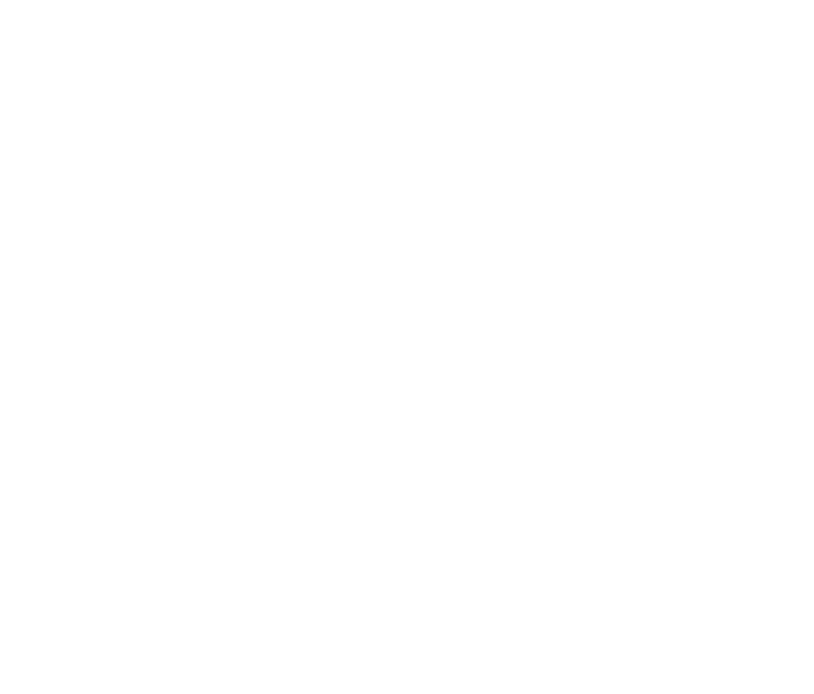
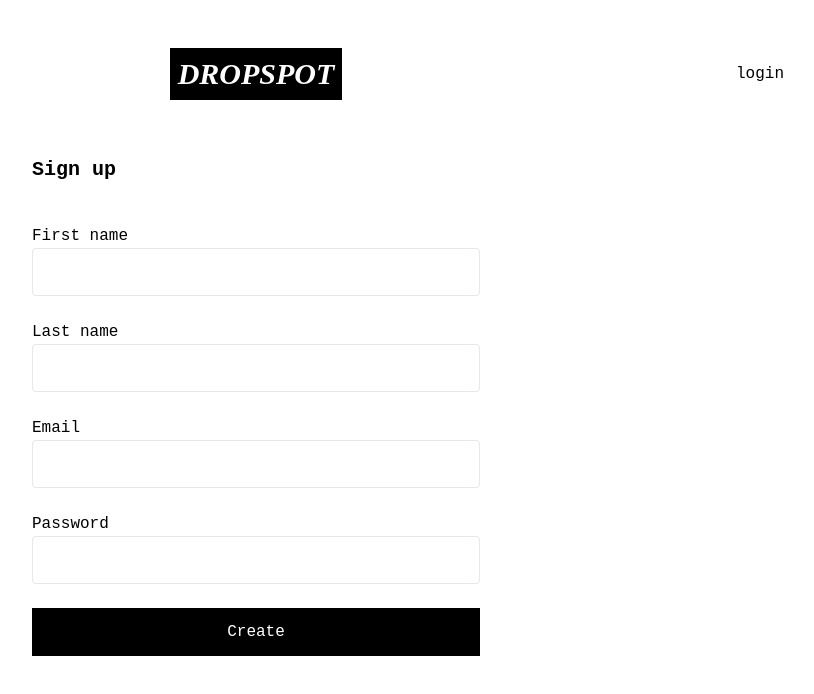
Before and after one commit to kamil-gorny/DropSpot, a SvelteKit app: page /signup in a window 1280 px wide. Before the commit this address had no page. Shown: the top 694 px of the page, without its empty margins (384-1198 px from the left). Built offline with nearby package versions, Linux system fonts and the light colour scheme; some icons are missing.

Commit message:
feat: Add signup page

```diff
--- a/src/routes/login/+page.svelte
+++ b/src/routes/login/+page.svelte
@@ -19,6 +19,9 @@
             <span class="px-4 text-gray-500">or</span>
             <div class="flex-grow border-t border-gray-300"></div>
         </div>
-        <button class="bg-black text-white h-12">Create account</button>
+
+            <button class="bg-black text-white h-12">
+                <a href="/signup">Create account</a></button>
+
     </form>
 </div>
--- /dev/null
+++ b/src/routes/signup/+page.svelte
@@ -0,0 +1,27 @@
+<div class="max-w-md mr-auto ml-auto h-screen flex flex-col">
+    <span class="text-xl font-bold pt-14 pb-10">Sign up</span>
+    <form class="flex flex-col gap-6 ">
+        <div class="flex flex-col">
+            <label for="firstName">First name</label>
+            <input name="firstName" type="text" class="border rounded h-12"/>
+        </div>
+        <div class="flex flex-col">
+            <label for="lastName">Last name</label>
+            <input name="lastName" type="text" class="border rounded h-12"/>
+        </div>
+        <div class="flex flex-col">
+            <label for="email">Email</label>
+            <input name="email" type="text" class="border rounded h-12"/>
+        </div>
+        <div class="flex flex-col">
+            <div class="flex justify-between">
+                <label for="password">Password</label>
+
+            </div>
+
+            <input  name="password" type="password" class="border rounded h-12"/>
+        </div>
+        <button class="bg-black text-white h-12">Create</button>
+
+    </form>
+</div>
```
